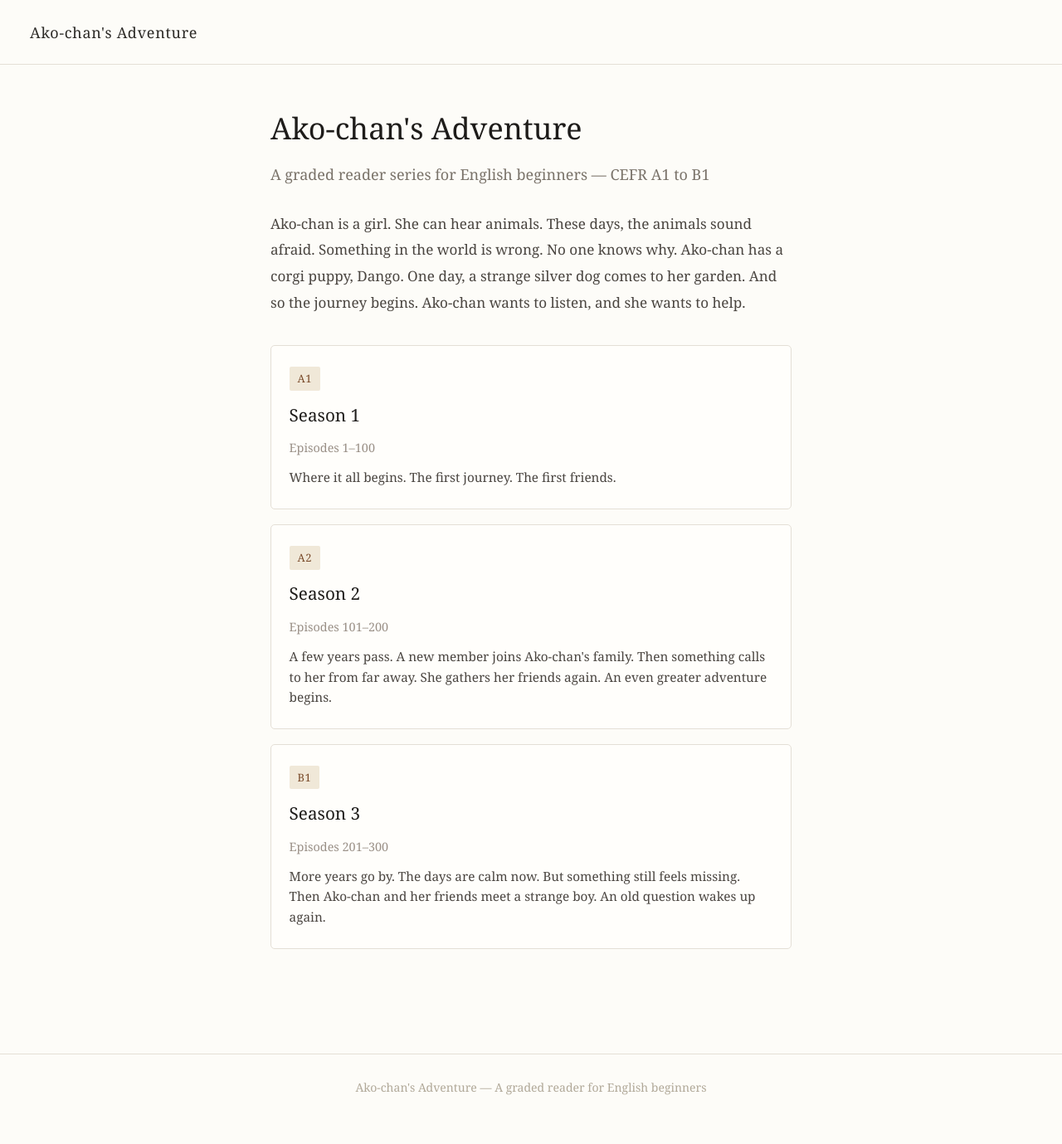
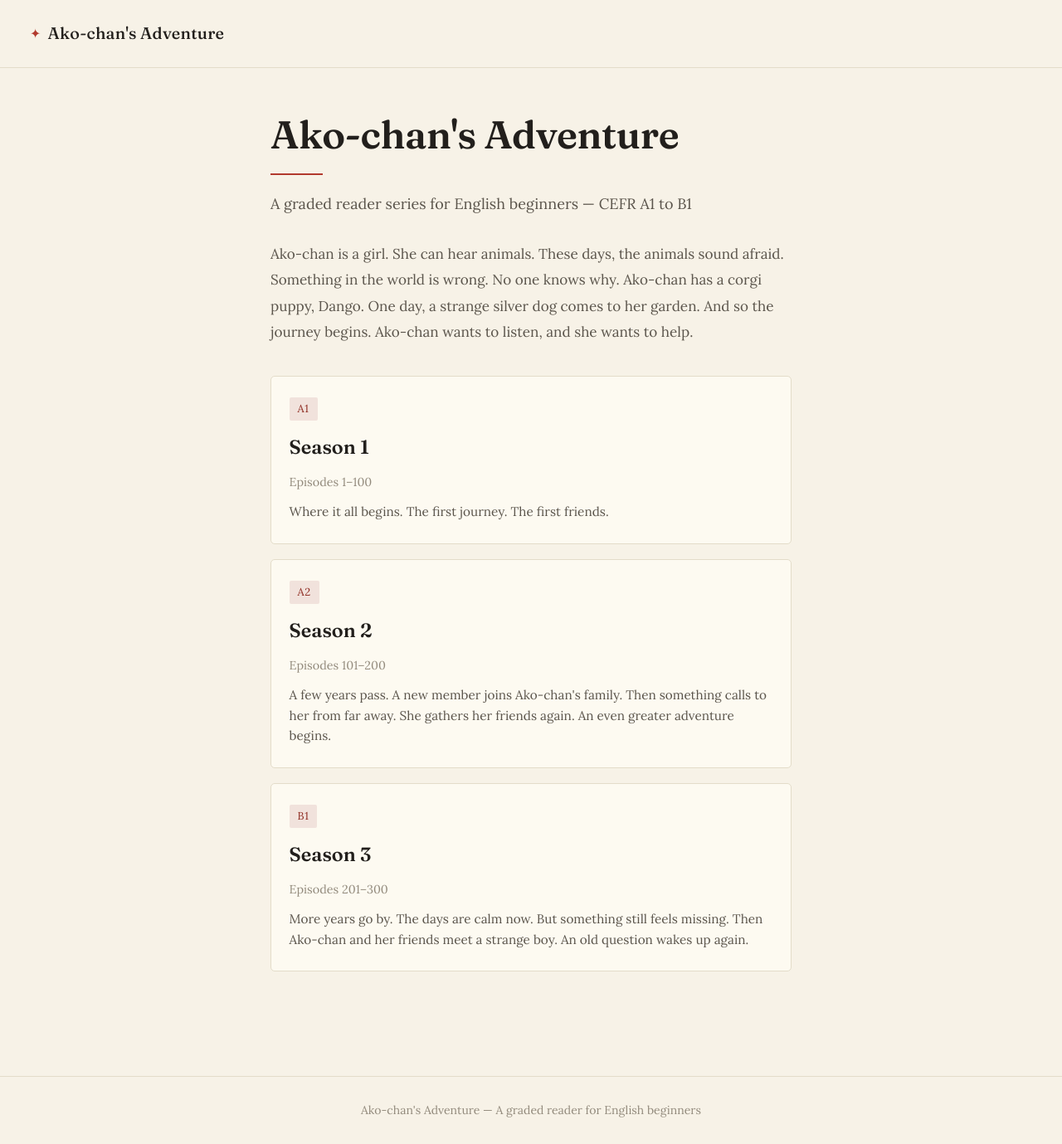
Before and after one commit to morisaki-yuichi/ako-chans-adventure, a Jekyll site: the page built from index.md, in a window 1280 px wide. Shown: the whole page at 83% size. Built offline with Jekyll 4.4.1, drawn with Linux system fonts in a browser that asks for light colours; before the commit the page ends 1351 px from its top, so only the background shows below that.

Commit message:
design: foundation for Concept A (field notebook) — palette + type
- Introduce CSS custom properties for the palette (warm paper, ink, signature
  red, sage, warm rules).
- Swap brown accents for the signature red across links, buttons, tabs,
  badges, chapter markers.
- Headings in Fraunces; body in Lora (italics included); reading body stays
  comfortable. Load both via Google Fonts.
- First notebook touches: red rule under the home title, compass star on the
  wordmark.

```diff
--- a/_layouts/default.html
+++ b/_layouts/default.html
@@ -4,6 +4,9 @@
   <meta charset="UTF-8">
   <meta name="viewport" content="width=device-width, initial-scale=1.0">
   <title>{% if page.title %}{{ page.title }} | {% endif %}{{ site.title }}</title>
+  <link rel="preconnect" href="https://fonts.googleapis.com">
+  <link rel="preconnect" href="https://fonts.gstatic.com" crossorigin>
+  <link rel="stylesheet" href="https://fonts.googleapis.com/css2?family=Fraunces:opsz,wght@9..144,400;9..144,500;9..144,600&family=Lora:ital,wght@0,400;0,500;0,600;1,400&display=swap">
   <link rel="stylesheet" href="{{ '/assets/css/main.css' | relative_url }}">
 </head>
 <body>
--- a/assets/css/main.css
+++ b/assets/css/main.css
@@ -1,3 +1,24 @@
+/* ===== Design tokens ===== */
+:root {
+  /* Concept A — "Field Notebook / Quiet Adventure" */
+  --paper:        #f7f2e7;  /* page background (warm paper) */
+  --paper-card:   #fdfaf1;  /* raised surfaces (cards) */
+  --ink:          #2a2724;  /* body text */
+  --ink-strong:   #221f1c;  /* headings */
+  --ink-soft:     #5b554c;  /* secondary text */
+  --ink-faint:    #938b7d;  /* meta / captions */
+  --red:          #b23a2e;  /* signature accent (glasses / collar) */
+  --red-deep:     #8f2c22;  /* accent hover */
+  --red-wash:     #f1e2dc;  /* faint red tint (stamps) */
+  --sage:         #6f7a5a;  /* secondary accent */
+  --sage-wash:    #e8e9dd;  /* faint sage tint */
+  --line:         #e3dcc9;  /* borders / rules (warm tan) */
+  --line-soft:    #efe9da;  /* hairline rules */
+
+  --font-head: "Fraunces", Georgia, "Times New Roman", serif;
+  --font-body: "Lora", Georgia, "Times New Roman", serif;
+}
+
 /* ===== Reset ===== */
 *, *::before, *::after { box-sizing: border-box; margin: 0; padding: 0; }
 
@@ -8,17 +29,22 @@ html {
 }
 
 body {
-  font-family: Georgia, "Times New Roman", serif;
-  background-color: #fdfcf8;
-  color: #2c2a27;
+  font-family: var(--font-body);
+  background-color: var(--paper);
+  color: var(--ink);
   line-height: 1.9;
   min-height: 100vh;
   display: flex;
   flex-direction: column;
 }
 
+h1, h2, h3 {
+  font-family: var(--font-head);
+  font-optical-sizing: auto;
+}
+
 a {
-  color: #7a4b2a;
+  color: var(--red);
   text-decoration: none;
 }
 a:hover { text-decoration: underline; }
@@ -29,22 +55,25 @@ a:hover { text-decoration: underline; }
   align-items: center;
   justify-content: space-between;
   padding: 1.2rem 2rem;
-  border-bottom: 1px solid #e4dfd6;
-  background-color: #fdfcf8;
+  border-bottom: 1px solid var(--line);
+  background-color: var(--paper);
 }
 
 .site-title {
-  font-size: 1rem;
-  font-weight: normal;
-  letter-spacing: 0.04em;
-  color: #2c2a27;
+  font-family: var(--font-head);
+  font-size: 1.1rem;
+  font-weight: 500;
+  letter-spacing: 0.01em;
+  color: var(--ink-strong);
 }
-
-.site-nav a {
-  font-size: 0.9rem;
-  color: #7a4b2a;
-  letter-spacing: 0.03em;
+.site-title::before {
+  content: "\2726";   /* ✦ */
+  color: var(--red);
+  font-size: 0.8em;
+  margin-right: 0.45rem;
+  vertical-align: 0.05em;
 }
+.site-title:hover { text-decoration: none; color: var(--red); }
 
 /* ===== Main ===== */
 main {
@@ -61,37 +90,46 @@ main {
 }
 
 .home-hero h1 {
-  font-size: 2rem;
-  font-weight: normal;
-  line-height: 1.3;
-  margin-bottom: 0.75rem;
-  color: #1e1c1a;
+  font-size: 2.6rem;
+  font-weight: 600;
+  line-height: 1.15;
+  letter-spacing: -0.01em;
+  margin-bottom: 1rem;
+  color: var(--ink-strong);
+}
+.home-hero h1::after {
+  content: "";
+  display: block;
+  width: 3.5rem;
+  height: 2px;
+  background: var(--red);
+  margin-top: 1.1rem;
 }
 
 .home-hero .subtitle {
   font-size: 1rem;
-  color: #7a736a;
+  color: var(--ink-soft);
   margin-bottom: 1.5rem;
 }
 
 .home-hero .description {
   font-size: 0.95rem;
-  color: #4a4540;
+  color: var(--ink-soft);
   line-height: 1.85;
   margin-bottom: 2rem;
 }
 
 .btn-start {
   display: inline-block;
-  background-color: #7a4b2a;
-  color: #fdfcf8;
+  background-color: var(--red);
+  color: var(--paper);
   padding: 0.65rem 1.6rem;
   border-radius: 3px;
   font-size: 0.9rem;
   letter-spacing: 0.04em;
 }
 .btn-start:hover {
-  background-color: #5e3820;
+  background-color: var(--red-deep);
   text-decoration: none;
 }
 
@@ -101,10 +139,10 @@ main {
 
 /* ===== Episodes list ===== */
 .episodes-page h1 {
-  font-size: 1.6rem;
-  font-weight: normal;
+  font-size: 1.9rem;
+  font-weight: 600;
   margin-bottom: 2rem;
-  color: #1e1c1a;
+  color: var(--ink-strong);
 }
 
 .season-block {
@@ -112,12 +150,13 @@ main {
 }
 
 .season-block h2 {
+  font-family: var(--font-body);
   font-size: 1rem;
   font-weight: normal;
   letter-spacing: 0.06em;
   text-transform: uppercase;
-  color: #9a9087;
-  border-bottom: 1px solid #e4dfd6;
+  color: var(--ink-faint);
+  border-bottom: 1px solid var(--line);
   padding-bottom: 0.5rem;
   margin-bottom: 1.25rem;
 }
@@ -125,7 +164,7 @@ main {
 /* Collapsible chapter (details/summary) */
 .chapter-block {
   margin-bottom: 0.4rem;
-  border-bottom: 1px solid #f0ece5;
+  border-bottom: 1px solid var(--line-soft);
 }
 
 .chapter-block > summary {
@@ -143,24 +182,24 @@ main {
   content: "\25B8"; /* ▸ */
   position: absolute;
   left: 0.2rem;
-  color: #b3a99c;
+  color: var(--red);
   font-size: 0.8rem;
   transition: transform 0.15s ease;
 }
 .chapter-block[open] > summary::before { transform: rotate(90deg); }
-.chapter-block > summary:hover { background-color: #f7f3ec; }
+.chapter-block > summary:hover { background-color: var(--line-soft); }
 
 .chapter-block .ch-title {
   font-size: 0.92rem;
-  color: #2c2a27;
+  color: var(--ink);
   letter-spacing: 0.02em;
 }
 .chapter-block .ch-count {
   font-size: 0.75rem;
-  color: #9a9087;
+  color: var(--ink-faint);
   white-space: nowrap;
 }
-.chapter-block[open] .ch-title { color: #7a4b2a; }
+.chapter-block[open] .ch-title { color: var(--red); }
 .chapter-block .episode-list {
   padding: 0.2rem 0 0.8rem 1.4rem;
 }
@@ -171,18 +210,18 @@ main {
 
 .episode-list li {
   padding: 0.3rem 0;
-  border-bottom: 1px solid #f0ece5;
+  border-bottom: 1px solid var(--line-soft);
   font-size: 0.95rem;
 }
 
 .episode-list li a {
-  color: #2c2a27;
+  color: var(--ink);
 }
-.episode-list li a:hover { color: #7a4b2a; }
+.episode-list li a:hover { color: var(--red); }
 
 .episode-list .ep-tags {
   font-size: 0.78rem;
-  color: #9a9087;
+  color: var(--ink-faint);
   margin-left: 0.5rem;
 }
 
@@ -195,7 +234,7 @@ main {
   gap: 0.5rem;
   margin-bottom: 1.5rem;
   font-size: 0.82rem;
-  color: #9a9087;
+  color: var(--ink-faint);
   letter-spacing: 0.03em;
 }
 
@@ -212,27 +251,27 @@ main {
 }
 
 .tag-level {
-  background-color: #f0e8d8;
-  color: #7a4b2a;
+  background-color: var(--red-wash);
+  color: var(--red-deep);
 }
 
 .tag-words {
-  background-color: #eef0ed;
-  color: #5a6055;
+  background-color: var(--sage-wash);
+  color: var(--sage);
 }
 
 .episode-title {
-  font-size: 1.75rem;
-  font-weight: normal;
-  line-height: 1.3;
-  color: #1e1c1a;
+  font-size: 2rem;
+  font-weight: 600;
+  line-height: 1.2;
+  color: var(--ink-strong);
   margin-bottom: 2.5rem;
 }
 
 .episode-body {
   font-size: 1.05rem;
   line-height: 2;
-  color: #2c2a27;
+  color: var(--ink);
 }
 
 .episode-body p {
@@ -246,21 +285,21 @@ main {
   justify-content: space-between;
   margin-top: 4rem;
   padding-top: 1.5rem;
-  border-top: 1px solid #e4dfd6;
+  border-top: 1px solid var(--line);
   font-size: 0.88rem;
 }
 
 .nav-prev, .nav-next { min-width: 5rem; }
 .nav-next { text-align: right; }
-.nav-all { color: #9a9087; }
+.nav-all { color: var(--ink-faint); }
 
 /* ===== Footer ===== */
 .site-footer {
   padding: 1.5rem 2rem;
-  border-top: 1px solid #e4dfd6;
+  border-top: 1px solid var(--line);
   text-align: center;
   font-size: 0.78rem;
-  color: #b0a898;
+  color: var(--ink-faint);
 }
 
 /* ===== Mobile ===== */
@@ -268,11 +307,12 @@ main {
   html { font-size: 16px; }
   main { padding: 2rem 1.25rem 3rem; }
   .site-header { padding: 1rem 1.25rem; }
-  .episode-title { font-size: 1.4rem; }
+  .home-hero h1 { font-size: 2.1rem; }
+  .episode-title { font-size: 1.55rem; }
   .episode-meta { flex-direction: column; align-items: flex-start; }
 }
 
-/* ===== Season cards (home & episodes chooser) ===== */
+/* ===== Season cards (home) ===== */
 .season-cards {
   display: grid;
   grid-template-columns: 1fr;
@@ -285,15 +325,15 @@ main {
   flex-direction: column;
   gap: 0.35rem;
   padding: 1.4rem 1.2rem;
-  border: 1px solid #e4dfd6;
+  border: 1px solid var(--line);
   border-radius: 5px;
-  background-color: #fffefb;
-  color: #2c2a27;
+  background-color: var(--paper-card);
+  color: var(--ink);
   transition: border-color 0.15s ease, box-shadow 0.15s ease, transform 0.15s ease;
 }
 .season-card:hover {
   text-decoration: none;
-  border-color: #c9bca8;
+  border-color: var(--red);
   box-shadow: 0 3px 12px rgba(60, 45, 25, 0.08);
   transform: translateY(-2px);
 }
@@ -302,30 +342,32 @@ main {
   align-self: flex-start;
   font-size: 0.72rem;
   letter-spacing: 0.05em;
-  color: #7a4b2a;
-  background-color: #f0e8d8;
+  color: var(--red-deep);
+  background-color: var(--red-wash);
   padding: 0.1rem 0.55rem;
   border-radius: 2px;
 }
 .season-card .card-title {
-  font-size: 1.15rem;
-  color: #1e1c1a;
+  font-family: var(--font-head);
+  font-size: 1.3rem;
+  font-weight: 600;
+  color: var(--ink-strong);
   margin-top: 0.2rem;
 }
 .season-card .card-range {
   font-size: 0.8rem;
-  color: #9a9087;
+  color: var(--ink-faint);
 }
 .season-card .card-blurb {
   font-size: 0.85rem;
-  color: #4a4540;
+  color: var(--ink-soft);
   line-height: 1.6;
   margin-top: 0.2rem;
 }
 
 .season-intro {
   font-size: 0.95rem;
-  color: #4a4540;
+  color: var(--ink-soft);
   line-height: 1.8;
   margin-bottom: 2rem;
 }
@@ -336,27 +378,29 @@ main {
   flex-wrap: wrap;
   gap: 0.4rem;
   margin-bottom: 1.75rem;
-  border-bottom: 1px solid #e4dfd6;
+  border-bottom: 1px solid var(--line);
 }
 .season-tabs a {
   padding: 0.5rem 0.9rem;
   font-size: 0.82rem;
   letter-spacing: 0.03em;
-  color: #7a736a;
+  color: var(--ink-soft);
   border-bottom: 2px solid transparent;
   margin-bottom: -1px;
 }
-.season-tabs a:hover { text-decoration: none; color: #7a4b2a; }
+.season-tabs a:hover { text-decoration: none; color: var(--red); }
 .season-tabs a.is-active {
-  color: #7a4b2a;
-  border-bottom-color: #7a4b2a;
+  color: var(--red);
+  border-bottom-color: var(--red);
 }
 
 .page-level {
+  font-family: var(--font-body);
   font-size: 0.7rem;
+  font-weight: normal;
   letter-spacing: 0.05em;
-  color: #7a4b2a;
-  background-color: #f0e8d8;
+  color: var(--red-deep);
+  background-color: var(--red-wash);
   padding: 0.12rem 0.55rem;
   border-radius: 2px;
   vertical-align: middle;
```
